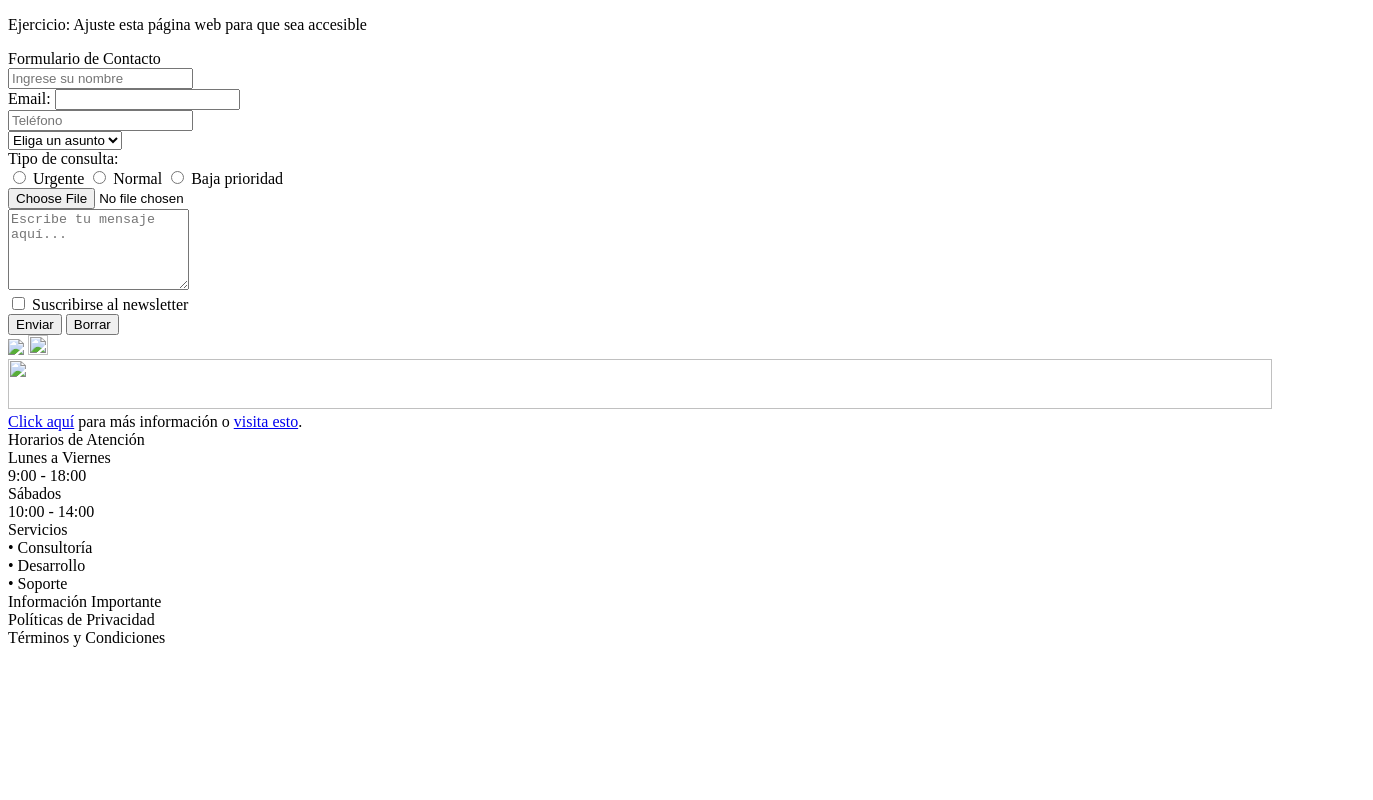
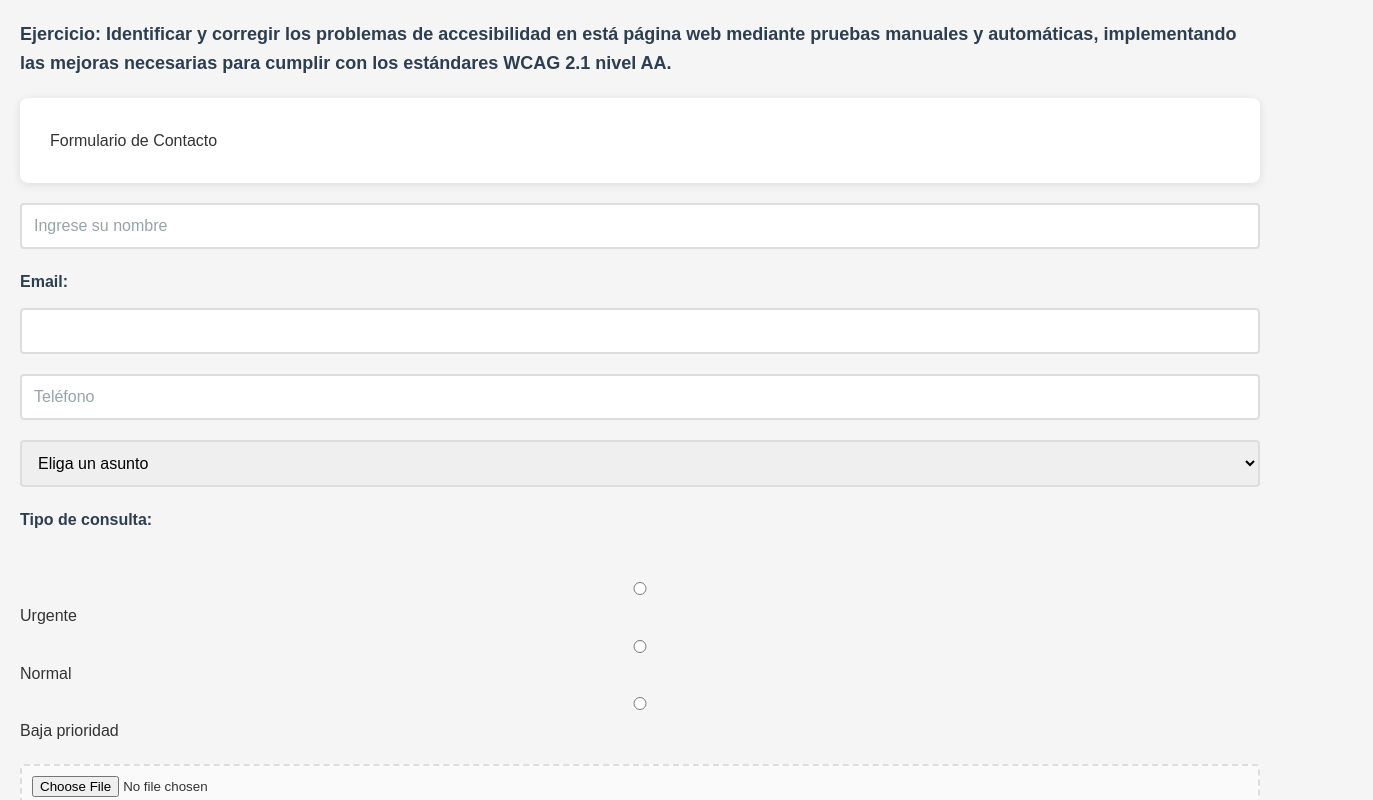
Before and after one commit to ismora/C3_2025_SOFT11, a plain HTML site: page ejercicioAccesibilidad.html in a window 1280 px wide. Shown: the top 800 px of the page, 1373 px wide, since content can reach past the window. Drawn offline with Linux system fonts and the light colour scheme.

Commit message:
[updated] Indicaciones para el ejercicio de accesibilidad

```diff
--- /dev/null
+++ b/css/ejercicioAccesibilidad.css
@@ -0,0 +1,245 @@
+/* Estilos generales */
+body {
+    font-family: Arial, sans-serif;
+    line-height: 1.6;
+    margin: 20px;
+    background-color: #f5f5f5;
+    color: #333;
+}
+
+p {
+    font-size: 18px;
+    font-weight: bold;
+    margin-bottom: 20px;
+    color: #2c3e50;
+}
+
+/* Contenedor principal */
+div > div:first-child {
+    background-color: white;
+    padding: 30px;
+    border-radius: 8px;
+    box-shadow: 0 2px 10px rgba(0,0,0,0.1);
+    margin-bottom: 20px;
+}
+
+/* Títulos de secciones */
+div > div:first-child > div:first-child {
+    font-size: 24px;
+    font-weight: bold;
+    margin-bottom: 25px;
+    color: #2c3e50;
+    border-bottom: 2px solid #3498db;
+    padding-bottom: 10px;
+}
+
+/* Formulario */
+form {
+    display: flex;
+    flex-direction: column;
+    gap: 20px;
+    margin-bottom: 30px;
+}
+
+/* Grupos de formulario */
+form > div {
+    display: flex;
+    flex-direction: column;
+    gap: 8px;
+}
+
+/* Labels e instrucciones */
+span {
+    font-weight: bold;
+    color: #2c3e50;
+    margin-bottom: 5px;
+}
+
+/* Campos de entrada */
+input[type="text"],
+input[type="email"],
+input[type="tel"],
+select,
+textarea {
+    padding: 12px;
+    border: 2px solid #ddd;
+    border-radius: 4px;
+    font-size: 16px;
+    transition: border-color 0.3s ease;
+}
+
+input[type="text"]:focus,
+input[type="email"]:focus,
+input[type="tel"]:focus,
+select:focus,
+textarea:focus {
+    border-color: #3498db;
+    outline: none;
+    box-shadow: 0 0 5px rgba(52, 152, 219, 0.3);
+}
+
+/* Placeholders */
+::placeholder {
+    color: #95a5a6;
+    opacity: 1;
+}
+
+/* Grupo de radios */
+input[type="radio"] {
+    margin-right: 5px;
+}
+
+input[type="radio"] + label {
+    margin-right: 15px;
+    cursor: pointer;
+}
+
+/* Checkbox */
+input[type="checkbox"] {
+    margin-right: 10px;
+    transform: scale(1.2);
+}
+
+/* Archivo */
+input[type="file"] {
+    padding: 10px;
+    border: 2px dashed #ddd;
+    border-radius: 4px;
+    background-color: #fafafa;
+}
+
+/* Botones */
+button {
+    padding: 12px 24px;
+    border: none;
+    border-radius: 4px;
+    font-size: 16px;
+    font-weight: bold;
+    cursor: pointer;
+    transition: background-color 0.3s ease;
+    margin-right: 10px;
+}
+
+button:first-of-type {
+    background-color: #3498db;
+    color: white;
+}
+
+button:first-of-type:hover {
+    background-color: #2980b9;
+}
+
+button:last-of-type {
+    background-color: #95a5a6;
+    color: white;
+}
+
+button:last-of-type:hover {
+    background-color: #7f8c8d;
+}
+
+/* Imágenes */
+img {
+    margin: 10px 5px;
+    vertical-align: middle;
+}
+
+img[src*="decorative-line"] {
+    width: 100%;
+    height: 2px;
+    background-color: #ecf0f1;
+}
+
+img[src*="icon-phone"] {
+    border-radius: 4px;
+}
+
+img[src*="background-pattern"] {
+    border-radius: 4px;
+    margin: 15px 0;
+}
+
+/* Enlaces */
+a {
+    color: #3498db;
+    text-decoration: none;
+    font-weight: bold;
+}
+
+a:hover {
+    text-decoration: underline;
+    color: #2980b9;
+}
+
+/* Horarios de atención */
+div > div:nth-last-child(4) > div:first-child {
+    font-size: 20px;
+    font-weight: bold;
+    margin: 25px 0 15px 0;
+    color: #2c3e50;
+}
+
+div > div:nth-last-child(4) > div:not(:first-child) {
+    display: flex;
+    justify-content: space-between;
+    padding: 8px 0;
+    border-bottom: 1px solid #ecf0f1;
+}
+
+div > div:nth-last-child(4) > div:not(:first-child) > div:first-child {
+    font-weight: bold;
+    color: #2c3e50;
+}
+
+/* Lista de servicios */
+div > div:nth-last-child(3) > div:first-child {
+    font-size: 20px;
+    font-weight: bold;
+    margin: 25px 0 15px 0;
+    color: #2c3e50;
+}
+
+div > div:nth-last-child(3) > div:not(:first-child) {
+    padding: 5px 0;
+    margin-left: 20px;
+    color: #34495e;
+}
+
+/* Encabezados de información */
+div > div:nth-last-child(2) > div:first-child {
+    font-size: 20px;
+    font-weight: bold;
+    margin: 25px 0 10px 0;
+    color: #2c3e50;
+}
+
+div > div:nth-last-child(2) > div:not(:first-child) {
+    font-size: 16px;
+    margin: 8px 0;
+    color: #3498db;
+    font-weight: bold;
+}
+
+/* Responsive */
+@media (max-width: 768px) {
+    body {
+        margin: 10px;
+    }
+
+    div > div:first-child {
+        padding: 20px;
+    }
+
+    input[type="text"],
+    input[type="email"],
+    input[type="tel"],
+    select,
+    textarea {
+        font-size: 14px;
+    }
+
+    button {
+        width: 100%;
+        margin-bottom: 10px;
+    }
+}
--- a/ejercicioAccesibilidad.html
+++ b/ejercicioAccesibilidad.html
@@ -5,10 +5,12 @@
     <meta charset="UTF-8">
     <meta name="viewport" content="width=device-width, initial-scale=1.0">
     <title>Document</title>
+
+    <link rel="stylesheet" href="css/ejercicioAccesibilidad.css">
 </head>
 
 <body>
-    <p>Ejercicio: Ajuste esta página web para que sea accesible</p>
+    <p>Ejercicio: Identificar y corregir los problemas de accesibilidad en está página web mediante pruebas manuales y automáticas, implementando las mejoras necesarias para cumplir con los estándares WCAG 2.1 nivel AA.</p>
 
     <div>
         <div>Formulario de Contacto</div>
```
